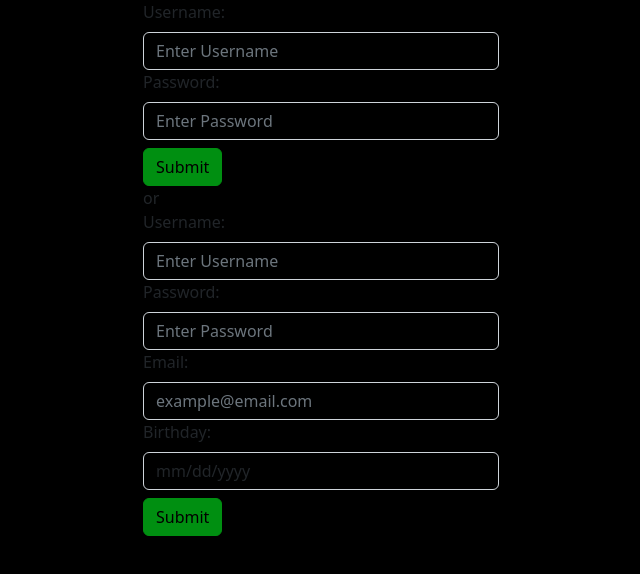
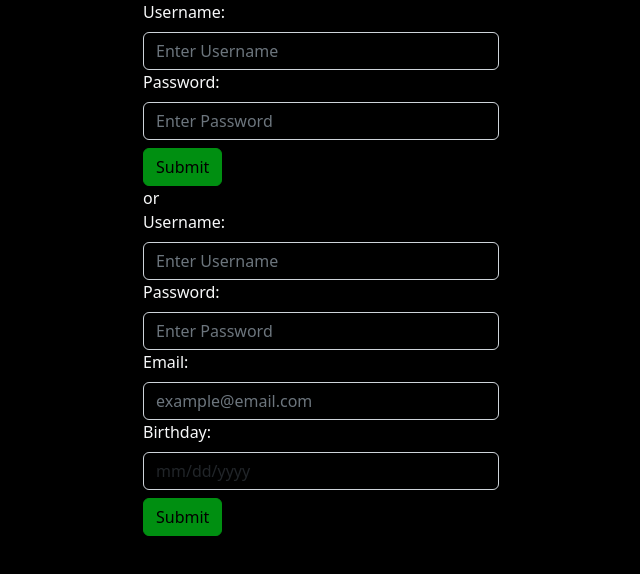
Before and after one commit to stepweaver/myFlix-client, a React (Vite) app: page / in a window 1280 px wide. Shown: the top 574 px of the page, without its empty margins (319-959 px from the left). Built offline with nearby package versions, Linux system fonts and the light colour scheme.

Commit message:
Update index.jsx
All text within container 'light'

```diff
--- a/src/index.jsx
+++ b/src/index.jsx
@@ -1,5 +1,4 @@
 import { createRoot } from 'react-dom/client';
-import 'bootstrap/dist/css/bootstrap.min.css';
 import { Container } from 'react-bootstrap';
 
 import { MainView } from './components/main-view/main-view';
@@ -8,7 +7,7 @@ import './index.scss';
 
 const MyFlixApplication = () => {
   return (
-    <Container>
+    <Container className='text-light'>
       <MainView />
     </Container>
   );
```
